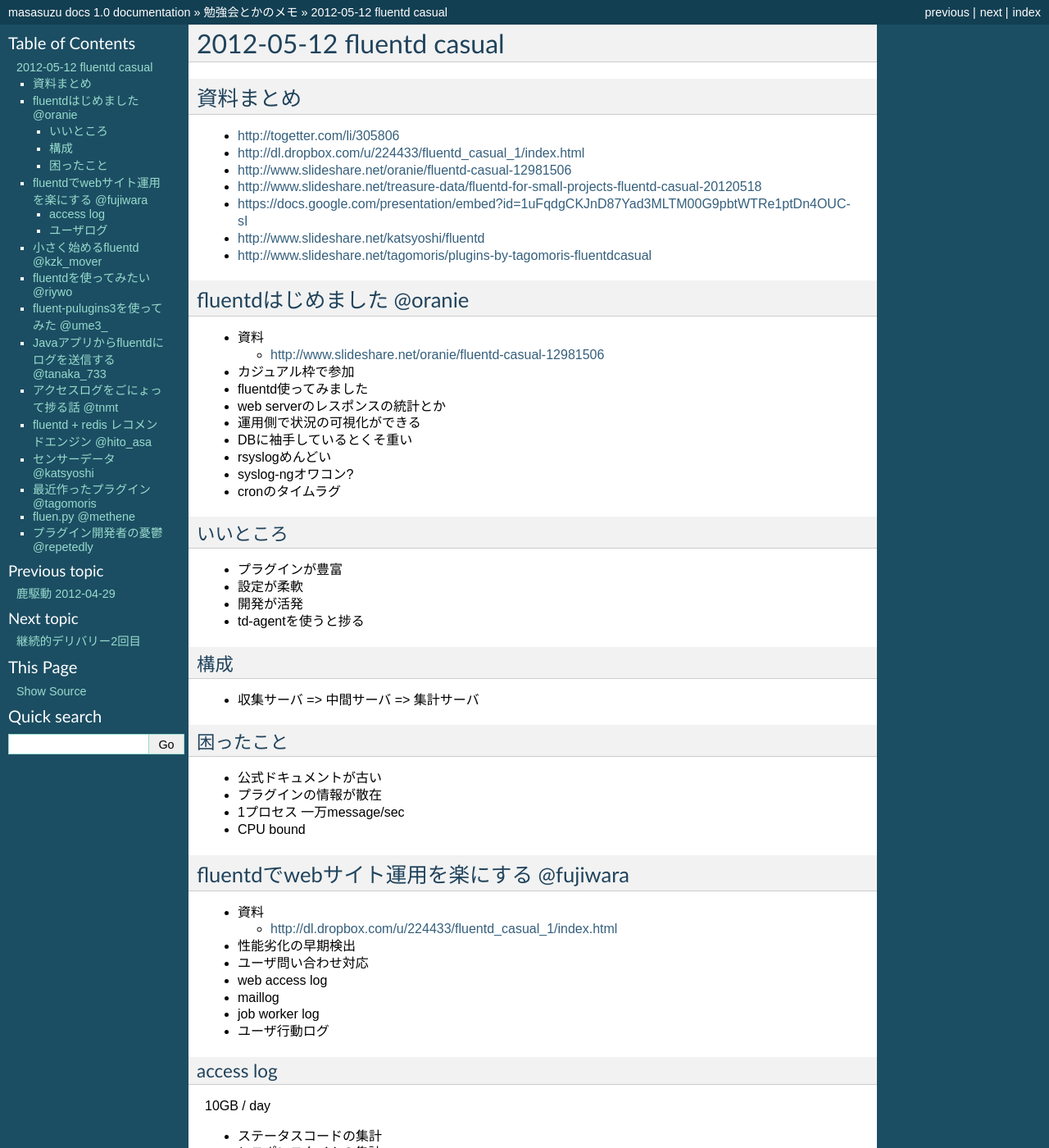
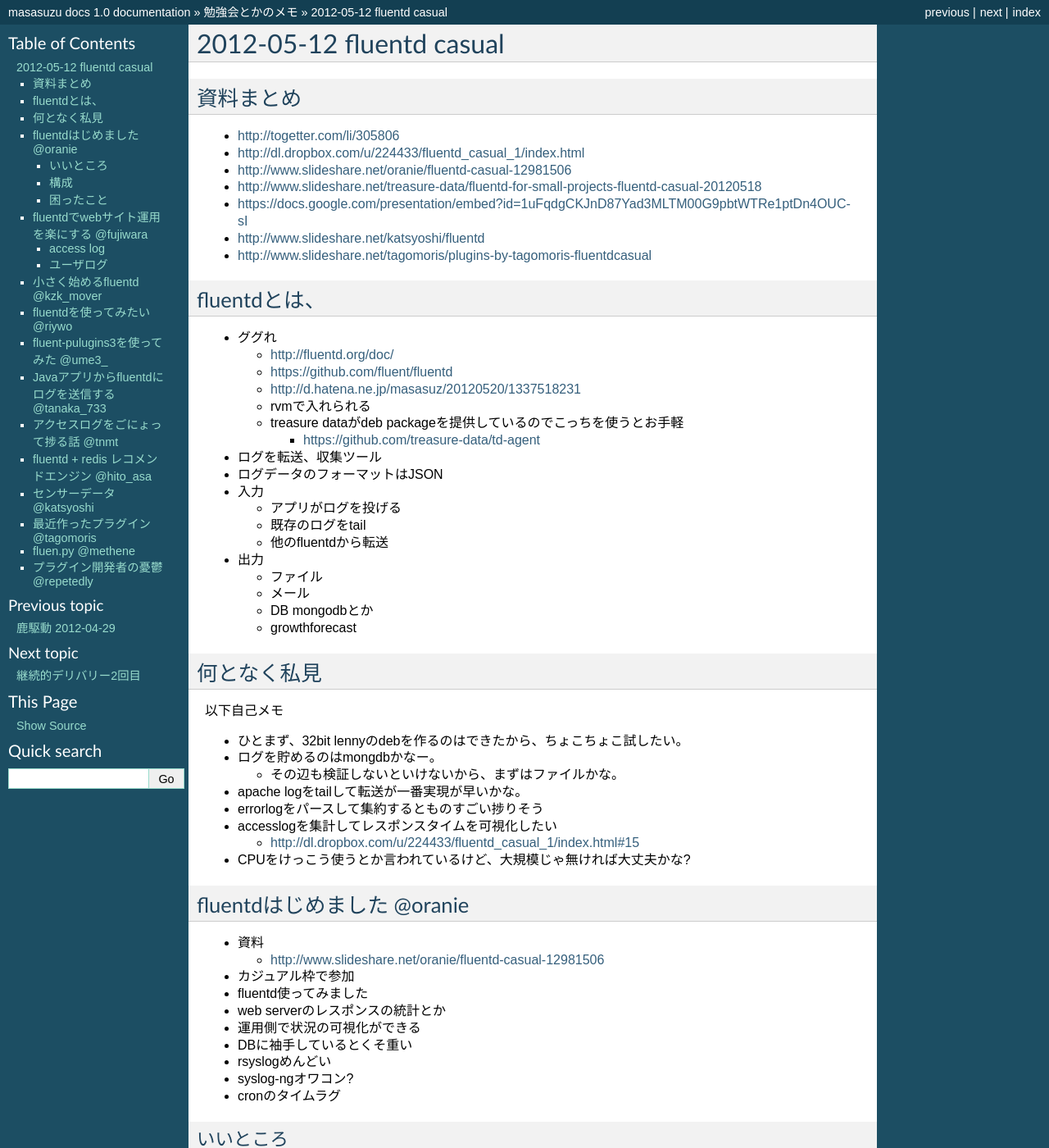
Before and after one commit to masasuzu/document, a Sphinx documentation site: the page built from source/study/2012-05-18_fluentd_casual.rst, in a window 1280 px wide and 1400 px high. Shown: the whole window at 82% size. Built offline with Sphinx 7.4.7, drawn with Linux system fonts in a browser that asks for light colours.

Commit message:
fluentdのこと:wq

```diff
--- a/source/study/2012-05-18_fluentd_casual.rst
+++ b/source/study/2012-05-18_fluentd_casual.rst
@@ -12,6 +12,52 @@
 * https://docs.google.com/presentation/embed?id=1uFqdgCKJnD87Yad3MLTM00G9pbtWTRe1ptDn4OUC-sI
 * http://www.slideshare.net/katsyoshi/fluentd
 * http://www.slideshare.net/tagomoris/plugins-by-tagomoris-fluentdcasual
+
+fluentdとは、
+============================
+
+* ググれ
+
+  * http://fluentd.org/doc/
+  * https://github.com/fluent/fluentd
+  * http://d.hatena.ne.jp/masasuz/20120520/1337518231
+  * rvmで入れられる
+  * treasure dataがdeb packageを提供しているのでこっちを使うとお手軽
+
+    * https://github.com/treasure-data/td-agent
+
+* ログを転送、収集ツール
+* ログデータのフォーマットはJSON
+* 入力
+
+  * アプリがログを投げる
+  * 既存のログをtail
+  * 他のfluentdから転送
+
+* 出力
+
+  * ファイル
+  * メール
+  * DB mongodbとか
+  * growthforecast
+
+何となく私見
+============================
+
+以下自己メモ
+
+* ひとまず、32bit lennyのdebを作るのはできたから、ちょこちょこ試したい。
+* ログを貯めるのはmongdbかなー。
+
+  * その辺も検証しないといけないから、まずはファイルかな。
+
+* apache logをtailして転送が一番実現が早いかな。
+* errorlogをパースして集約するとものすごい捗りそう
+* accesslogを集計してレスポンスタイムを可視化したい
+
+  * http://dl.dropbox.com/u/224433/fluentd_casual_1/index.html#15
+
+* CPUをけっこう使うとか言われているけど、大規模じゃ無ければ大丈夫かな?
 
 fluentdはじめました @oranie
 ============================
```
